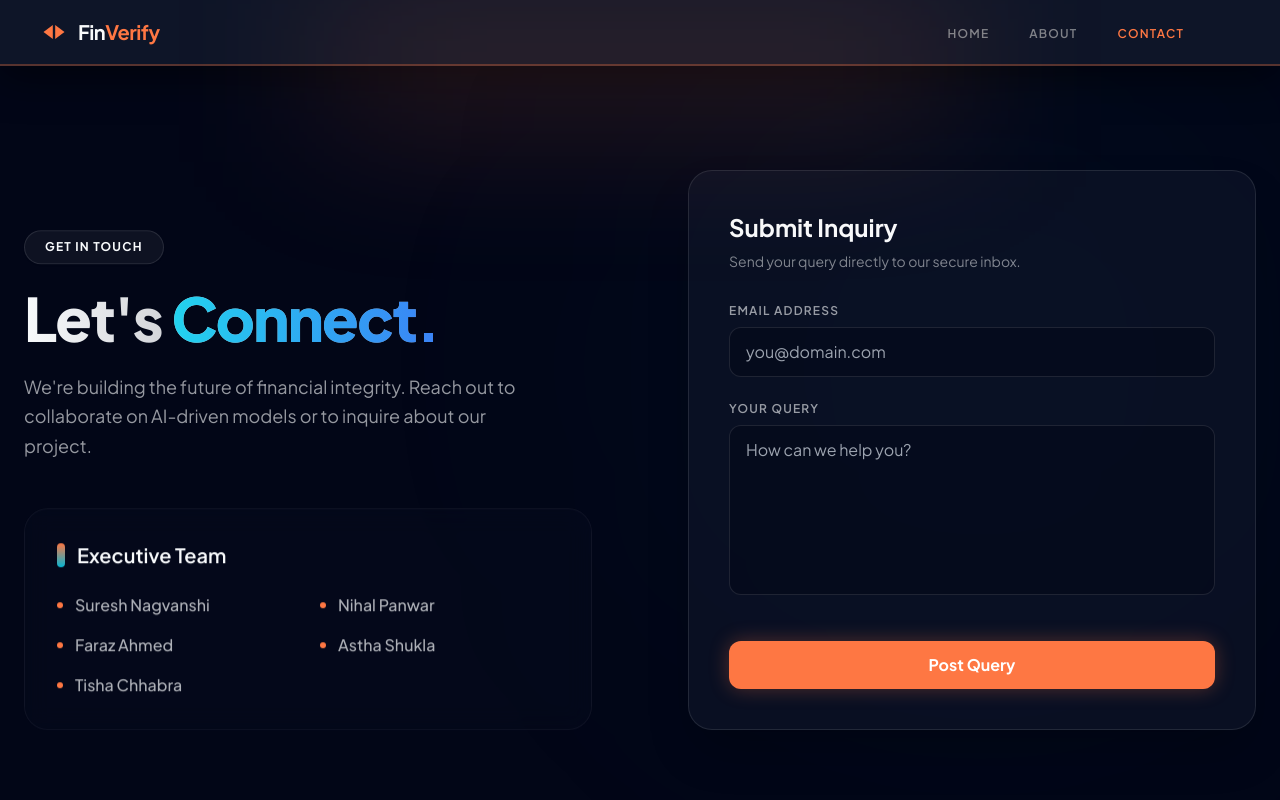
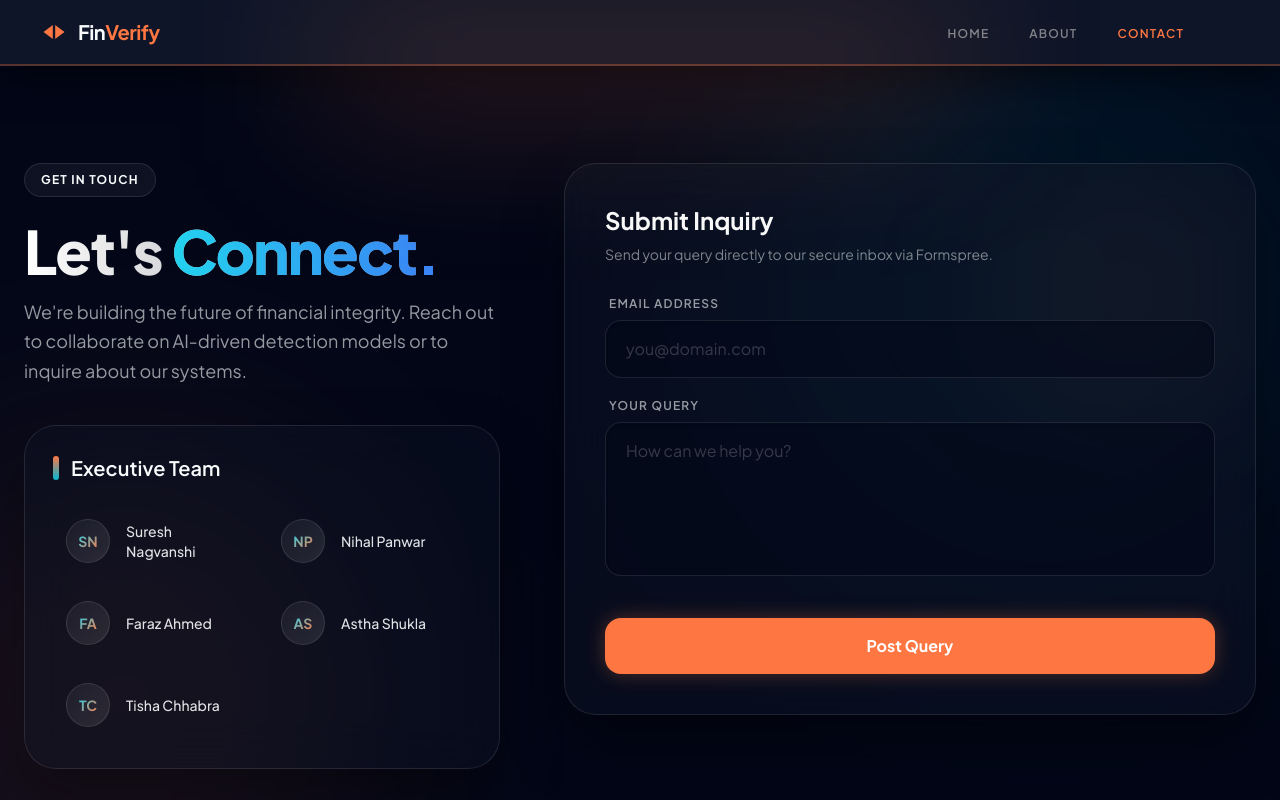
Before and after one commit to Suresh-Nagvanshi/fake-financial-news-prediction, a React (Vite) app in the folder frontend/: page /contact in a window 1280 px wide. Shown: the top 800 px of the page. Built offline with nearby package versions, Linux system fonts and the light colour scheme.

Commit message:
Improved design for contact us

```diff
--- a/frontend/src/pages/Contact.jsx
+++ b/frontend/src/pages/Contact.jsx
@@ -2,61 +2,89 @@ import React from 'react';
 import { useForm, ValidationError } from '@formspree/react';
 
 function Contact() {
-  // Initialize Formspree hook using the direct Form ID (Hash) from environment variables
   const [state, handleSubmit] = useForm(import.meta.env.VITE_FORMSPREE_FORM_ID);
 
+  const teamMembers = [
+    'Suresh Nagvanshi',
+    'Nihal Panwar',
+    'Faraz Ahmed',
+    'Astha Shukla',
+    'Tisha Chhabra'
+  ];
+
   return (
-    <main className="min-h-screen bg-background relative overflow-hidden flex flex-col items-center justify-center pt-24 pb-32">
-      {/* Toned down background blur for depth without visual overload */}
-      <div className="absolute top-0 right-0 w-[600px] h-[600px] bg-cyan-600/5 rounded-full blur-[150px] pointer-events-none" />
+    <main className="min-h-screen bg-background relative overflow-hidden flex items-center justify-center py-24">
+      {/* Ambient Background Glows */}
+      <div className="absolute top-[-10%] right-[-5%] w-[600px] h-[600px] bg-cyan-600/10 rounded-full blur-[120px] pointer-events-none mix-blend-screen" />
+      <div className="absolute bottom-[-10%] left-[-10%] w-[500px] h-[500px] bg-primary/10 rounded-full blur-[120px] pointer-events-none mix-blend-screen" />
 
-      <div className="max-w-7xl w-full mx-auto px-6 relative z-10 grid grid-cols-1 lg:grid-cols-2 gap-16 lg:gap-24 items-start">
+      <div className="max-w-7xl w-full mx-auto px-6 relative z-10 grid grid-cols-1 lg:grid-cols-12 gap-12 lg:gap-16 items-start">
 
-        {/* Left Column: Context & Team Roster */}
-        <div className="flex flex-col justify-center lg:sticky lg:top-32">
-          <div className="mb-12">
-            <span className="inline-block border border-white/10 bg-white/5 text-textBase text-xs font-bold tracking-widest uppercase px-5 py-2 rounded-full mb-6 shadow-sm">
+        {/* Left Column: Context & Enhanced Executive Team */}
+        <div className="lg:col-span-5 flex flex-col justify-center">
+          <div className="mb-10">
+            <span className="inline-block border border-white/10 bg-white/5 text-textBase text-xs font-bold tracking-widest uppercase px-4 py-2 rounded-full mb-6 backdrop-blur-md shadow-sm">
               Get In Touch
             </span>
-            <h1 className="font-heading text-5xl md:text-6xl font-extrabold text-transparent bg-clip-text bg-gradient-to-r from-textBase to-textBase/40 tracking-tight mb-6 leading-tight">
+            <h1 className="font-heading text-5xl md:text-6xl font-extrabold text-transparent bg-clip-text bg-gradient-to-r from-white to-textBase/50 tracking-tight mb-4 leading-tight">
               Let's <span className="text-transparent bg-clip-text bg-gradient-to-r from-cyan-400 to-blue-500">Connect.</span>
             </h1>
-            <p className="text-textBase/60 text-lg leading-relaxed max-w-lg font-light">
-              We're building the future of financial integrity. Reach out to collaborate on AI-driven models or to inquire about our project.
+            <p className="text-textBase/60 text-lg leading-relaxed font-light">
+              We're building the future of financial integrity. Reach out to collaborate on AI-driven detection models or to inquire about our systems.
             </p>
           </div>
 
-          <div className="p-8 rounded-3xl bg-card/20 border border-white/5 backdrop-blur-md">
+          {/* Elevated Team Section */}
+          <div className="relative p-7 rounded-[2rem] bg-card/30 backdrop-blur-xl border border-white/10 shadow-[0_30px_60px_rgba(0,0,0,0.4)]">
             <h3 className="font-heading font-semibold text-xl text-textBase mb-6 flex items-center gap-3">
-              <span className="w-2 h-6 rounded-full bg-gradient-to-b from-primary to-cyan-500" /> Executive Team
+              <span className="w-1.5 h-6 rounded-full bg-gradient-to-b from-primary to-cyan-500" />
+              Executive Team
             </h3>
-            <div className="grid grid-cols-2 gap-y-4 gap-x-6 text-base text-textBase/70">
-              {['Suresh Nagvanshi', 'Nihal Panwar', 'Faraz Ahmed', 'Astha Shukla', 'Tisha Chhabra'].map((name) => (
-                <div key={name} className="flex items-center gap-3">
-                  <div className="w-1.5 h-1.5 rounded-full bg-primary" />
-                  <span className="font-medium">{name}</span>
+
+            <div className="grid grid-cols-1 sm:grid-cols-2 gap-3">
+              {teamMembers.map((name) => {
+                const initials = name.split(' ').map(n => n[0]).join('');
+
+                return (
+                  <div key={name} className="flex items-center gap-4 p-3 rounded-2xl hover:bg-white/5 border border-transparent hover:border-white/10 transition-all duration-300 group/card cursor-default">
+                    {/* Dynamic Avatar */}
+                    <div className="w-11 h-11 shrink-0 rounded-full bg-gradient-to-br from-white/5 to-white/10 border border-white/10 flex items-center justify-center group-hover/card:border-cyan-500/50 group-hover/card:shadow-[0_0_15px_rgba(6,182,212,0.2)] transition-all duration-300">
+                      <span className="text-sm font-bold text-transparent bg-clip-text bg-gradient-to-br from-cyan-400 to-primary">
+                        {initials}
+                      </span>
                     </div>
-              ))}
+                    {/* Name Only */}
+                    <span className="text-sm font-medium text-textBase/90 group-hover/card:text-white transition-colors">
+                      {name}
+                    </span>
+                  </div>
+                );
+              })}
             </div>
           </div>
         </div>
 
-        {/* Right Column: Native Form Placement */}
-        <div className="bg-card w-full rounded-3xl border border-white/10 p-8 md:p-10 shadow-2xl">
-          <h2 className="text-2xl font-bold text-textBase mb-2 font-heading">Submit Inquiry</h2>
-          <p className="text-textBase/50 text-sm mb-8">Send your query directly to our secure inbox.</p>
+        {/* Right Column: Native Embedded Form */}
+        <div className="lg:col-span-7">
+          <div className="bg-card/40 backdrop-blur-xl w-full rounded-[2rem] border border-white/10 p-8 md:p-10 shadow-[0_30px_60px_rgba(0,0,0,0.4)] relative overflow-hidden">
+            <div className="absolute top-0 right-0 w-64 h-64 bg-primary/5 rounded-full blur-[80px] pointer-events-none" />
+
+            <h2 className="text-2xl font-bold text-textBase mb-2 font-heading relative z-10">Submit Inquiry</h2>
+            <p className="text-textBase/50 text-sm mb-8 relative z-10">Send your query directly to our secure inbox via Formspree.</p>
 
             {state.succeeded ? (
-            <div className="bg-green-500/10 border border-green-500/30 text-green-400 p-4 rounded-xl flex items-center gap-3">
-              <svg xmlns="http://www.w3.org/2000/svg" className="h-6 w-6 shrink-0" fill="none" viewBox="0 0 24 24" stroke="currentColor">
-                <path strokeLinecap="round" strokeLinejoin="round" strokeWidth={2} d="M9 12l2 2 4-4m6 2a9 9 0 11-18 0 9 9 0 0118 0z" />
+              <div className="bg-green-500/10 border border-green-500/30 text-green-400 p-6 rounded-2xl flex items-center gap-4 relative z-10 animate-fade-in">
+                <div className="w-10 h-10 rounded-full bg-green-500/20 flex items-center justify-center shrink-0">
+                  <svg xmlns="http://www.w3.org/2000/svg" className="h-5 w-5" fill="none" viewBox="0 0 24 24" stroke="currentColor">
+                    <path strokeLinecap="round" strokeLinejoin="round" strokeWidth={2} d="M5 13l4 4L19 7" />
                   </svg>
-              <span>Your inquiry has been posted successfully! We will get back to you soon.</span>
+                </div>
+                <span className="font-medium">Your inquiry has been posted successfully! We will get back to you soon.</span>
               </div>
             ) : (
-            <form onSubmit={handleSubmit} className="flex flex-col gap-6">
+              <form onSubmit={handleSubmit} className="flex flex-col gap-5 relative z-10">
                 <div>
-                <label htmlFor="email" className="block text-xs font-semibold tracking-widest text-textBase/60 uppercase mb-2">
+                  <label htmlFor="email" className="block text-xs font-semibold tracking-widest text-textBase/60 uppercase mb-2 ml-1">
                     Email Address
                   </label>
                   <input
@@ -64,25 +92,25 @@ function Contact() {
                     type="email"
                     name="email"
                     required
-                  className="w-full bg-background/50 border border-white/10 rounded-xl px-4 py-3 text-textBase focus:outline-none focus:border-primary/50 focus:ring-1 focus:ring-primary/50 transition-colors"
+                    className="w-full bg-background/50 border border-white/10 rounded-2xl px-5 py-4 text-textBase placeholder-textBase/20 focus:outline-none focus:border-cyan-500/50 focus:ring-1 focus:ring-cyan-500/50 transition-all shadow-inner"
                     placeholder="you@domain.com"
                   />
-                <ValidationError prefix="Email" field="email" errors={state.errors} className="text-red-400 text-sm mt-1" />
+                  <ValidationError prefix="Email" field="email" errors={state.errors} className="text-red-400 text-sm mt-2 ml-1" />
                 </div>
 
                 <div>
-                <label htmlFor="message" className="block text-xs font-semibold tracking-widest text-textBase/60 uppercase mb-2">
+                  <label htmlFor="message" className="block text-xs font-semibold tracking-widest text-textBase/60 uppercase mb-2 ml-1">
                     Your Query
                   </label>
                   <textarea
                     id="message"
                     name="message"
                     required
-                  rows="6"
-                  className="w-full bg-background/50 border border-white/10 rounded-xl px-4 py-3 text-textBase focus:outline-none focus:border-primary/50 focus:ring-1 focus:ring-primary/50 transition-colors resize-none"
+                    rows="5"
+                    className="w-full bg-background/50 border border-white/10 rounded-2xl px-5 py-4 text-textBase placeholder-textBase/20 focus:outline-none focus:border-cyan-500/50 focus:ring-1 focus:ring-cyan-500/50 transition-all shadow-inner resize-none"
                     placeholder="How can we help you?"
                   />
-                <ValidationError prefix="Message" field="message" errors={state.errors} className="text-red-400 text-sm mt-1" />
+                  <ValidationError prefix="Message" field="message" errors={state.errors} className="text-red-400 text-sm mt-2 ml-1" />
                 </div>
 
                 <input type="hidden" name="Project ID" value="2981684724860189987" />
@@ -90,12 +118,13 @@ function Contact() {
                 <button
                   type="submit"
                   disabled={state.submitting}
-                className="mt-4 w-full bg-primary hover:bg-orange-500 text-white font-bold py-3 px-6 rounded-xl shadow-[0_0_20px_rgba(254,119,67,0.3)] transition-colors flex justify-center items-center gap-2 disabled:opacity-50"
+                  className="mt-4 w-full bg-primary hover:bg-orange-500 text-white font-bold py-4 px-6 rounded-2xl shadow-[0_0_20px_rgba(254,119,67,0.3)] hover:shadow-[0_0_30px_rgba(254,119,67,0.5)] transition-all flex justify-center items-center gap-2 hover:-translate-y-1 disabled:opacity-50 disabled:hover:translate-y-0"
                 >
-                {state.submitting ? 'Sending...' : 'Post Query'}
+                  {state.submitting ? 'Transmitting...' : 'Post Query'}
                 </button>
               </form>
             )}
+          </div>
         </div>
 
       </div>
```
Lines whose indentation alone changed are shown as unchanged.
